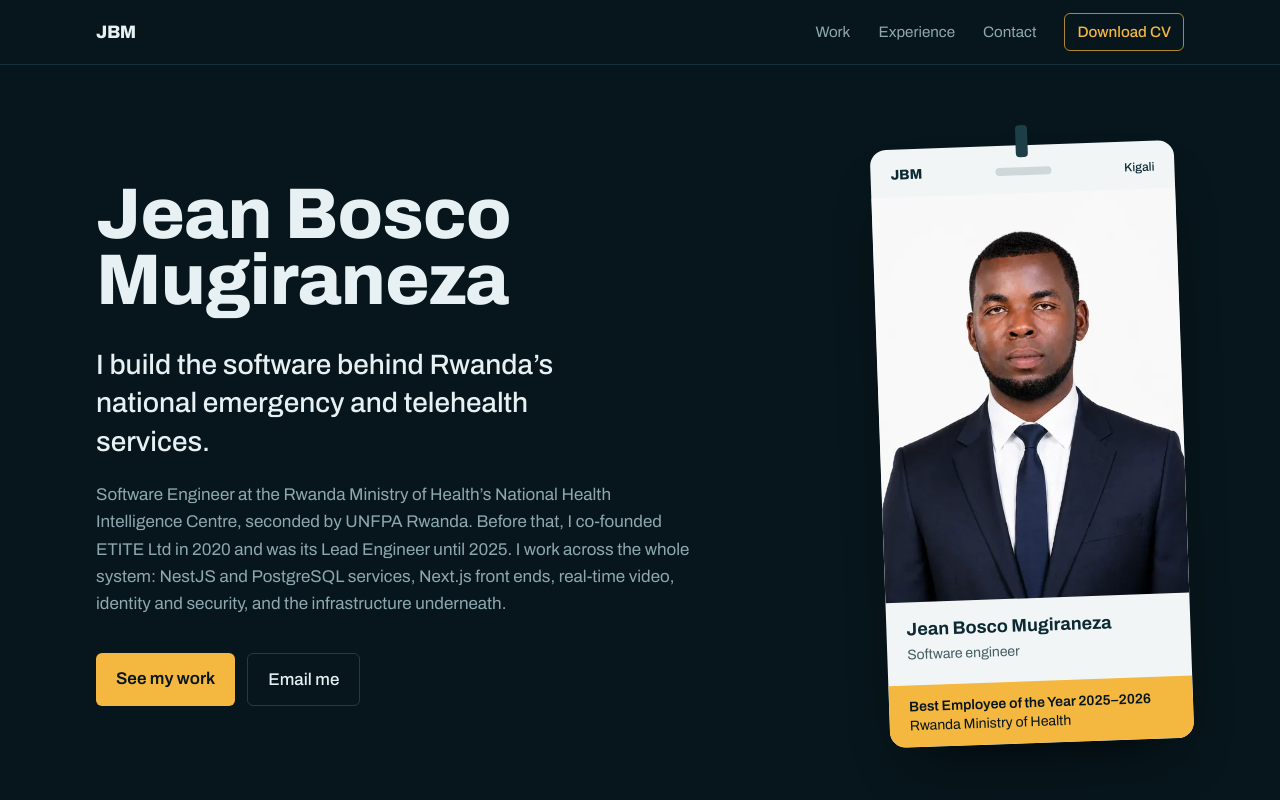
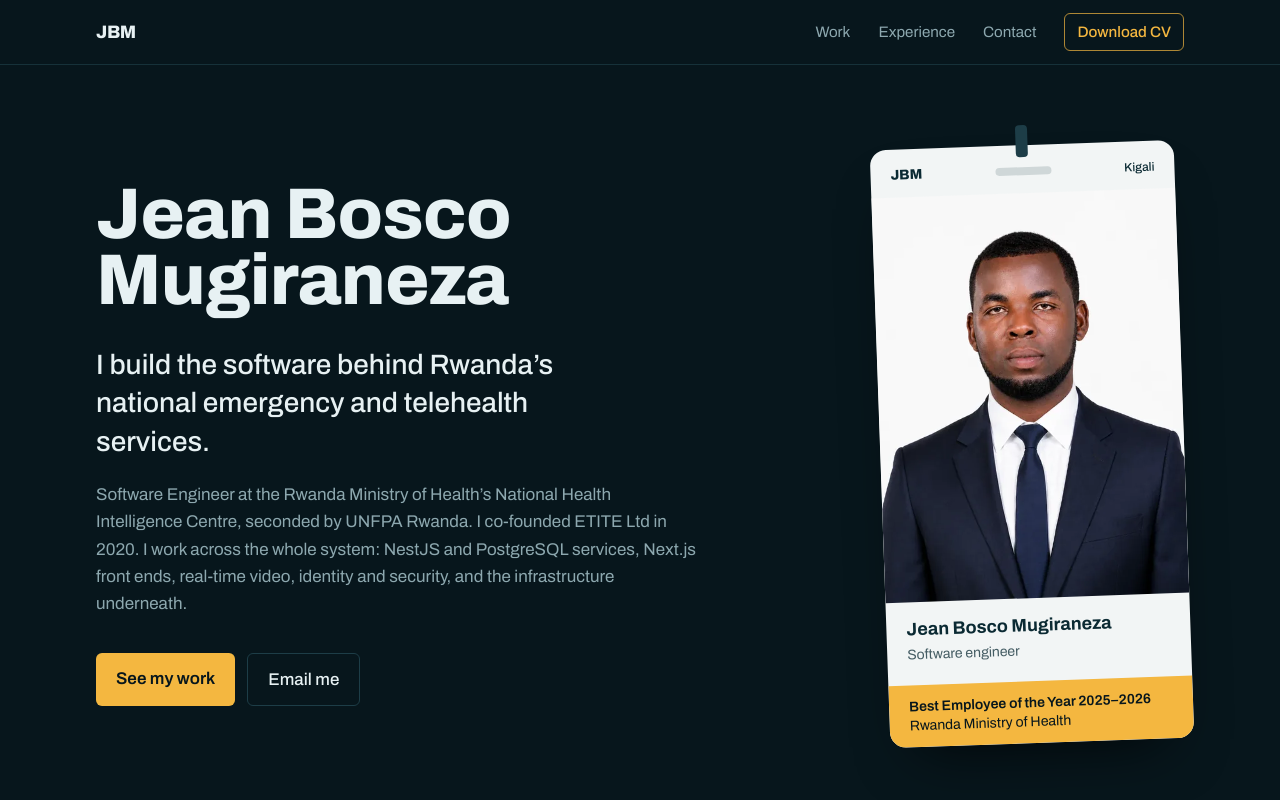
Before and after one commit to mjeanbosco19/mjeanbosco19.github.io, a Next.js app: page / in a window 1280 px wide. Shown: the top 800 px of the page. Built offline with nearby package versions, Linux system fonts and the light colour scheme.

Commit message:
Intro: state co-founding ETITE Ltd without an end date

```diff
--- a/src/content/profile.ts
+++ b/src/content/profile.ts
@@ -8,7 +8,7 @@ export const person = {
   role: 'Software engineer',
   statement: 'I build the software behind Rwanda’s national emergency and telehealth services.',
   intro:
-    'Software Engineer at the Rwanda Ministry of Health’s National Health Intelligence Centre, seconded by UNFPA Rwanda. Before that, I co-founded ETITE Ltd in 2020 and was its Lead Engineer until 2025. I work across the whole system: NestJS and PostgreSQL services, Next.js front ends, real-time video, identity and security, and the infrastructure underneath.',
+    'Software Engineer at the Rwanda Ministry of Health’s National Health Intelligence Centre, seconded by UNFPA Rwanda. I co-founded ETITE Ltd in 2020. I work across the whole system: NestJS and PostgreSQL services, Next.js front ends, real-time video, identity and security, and the infrastructure underneath.',
   location: 'Kigali, Rwanda',
   email: 'jeanboscomugiraneza19@gmail.com',
   linkedin: 'https://www.linkedin.com/in/mjeanbosco19',
```
